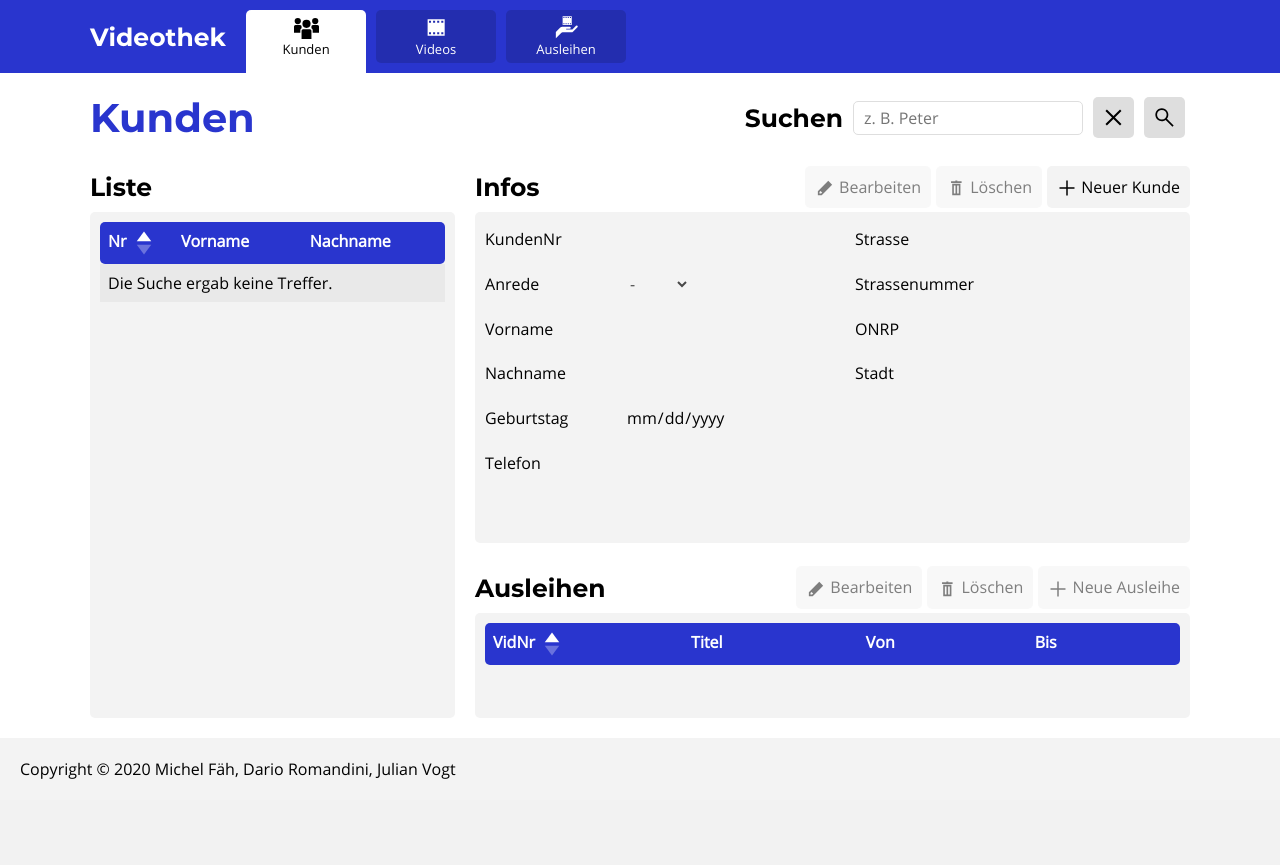
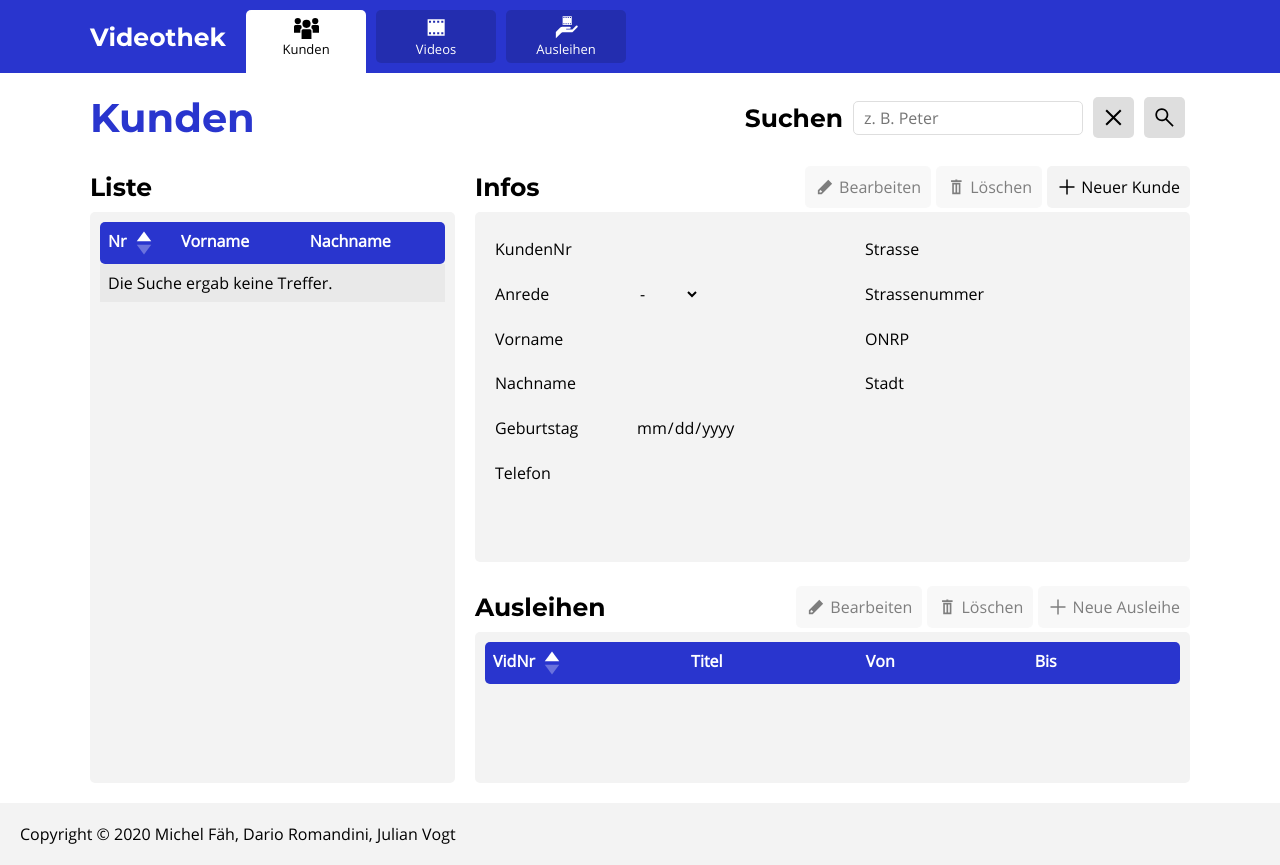
Before and after one commit to MFdesigns/videothek, a PHP site: page /views/CustomerView.php in a window 1280 px wide. Before the commit the page ends 779 px from the top, so only its background shows below. Run offline with PHP 8.4, Linux system fonts and the light colour scheme; the template is opened without the code that fills it, so the values that code supplies are empty.

Commit message:
Fixed styling

```diff
--- a/src/css/customer_style.css
+++ b/src/css/customer_style.css
@@ -78,6 +78,31 @@
   font-size: 16px;
 }
 
+.button {
+  border: none;
+  background-color: var(--almost-white);
+  padding: 10px 10px 10px 10px;
+  border-radius: 5px;
+}
+.button:hover:not(:disabled) {
+  cursor: pointer;
+  background-color: black;
+  color: white;
+}
+.button:hover:not(:disabled) > img {
+  filter: invert(100%);
+}
+.button:disabled {
+  opacity: 0.9;
+}
+
+.button > img {
+  height: 20px;
+  width: 20px;
+  vertical-align: middle;
+  margin: -4px 0 0 0;
+}
+
 .icon-button {
   background-color: var(--grey-color);
   border: none;
@@ -103,13 +128,12 @@
 body {
   display: grid;
   grid-template-columns: 1fr var(--page-width) 1fr;
-  grid-template-rows: auto 1fr auto;
+  grid-template-rows: auto auto auto;
   grid-template-areas:
   "header header  header"
   ".      main    ."
   "footer footer  footer"
   ;
-  height: 100vh;
 }
 
 header {
@@ -177,7 +201,8 @@ header {
 }
 
 main {
-  max-height: 100%;
+  min-height: calc(100vh - 90px);
+  max-height: calc(100vh - 90px);
   grid-area: main;
   display: grid;
   grid-template-columns: 1fr 65%;
@@ -244,20 +269,13 @@ main {
   height: 100%;
   width: 100%;
   padding: 10px;
+  justify-content: stretch;
 }
 
 /* Section action */
 
 .action-button {
-  border: none;
-  background-color: var(--almost-white);
-  padding: 10px 10px 10px 10px;
-  border-radius: 5px;
   margin: 0 0 0 5px;
-}
-.action-button:hover {
-  cursor: pointer;
-  background-color: var(--not-quite-white);
 }
 .action-button:disabled {
   opacity: 0.5;
@@ -267,21 +285,17 @@ main {
   background-color: var(--almost-white);
 }
 
-.action-button__icon {
-  height: 20px;
-  width: 20px;
-  vertical-align: middle;
-}
-
 /* Table */
 
 .table-scroll {
+  height: 100%;
   overflow-y: scroll;
 }
 
 .table {
   width: 100%;
   border-collapse: collapse;
+  position: relative;
 }
 
 .table th,
@@ -292,6 +306,7 @@ main {
 .table th {
   background-color: var(--accent-color);
   color: white;
+  position: sticky;
 }
 .table th:hover {
   cursor: pointer;
@@ -375,6 +390,7 @@ tbody tr:nth-child(odd) {
 .info-form {
   display: flex;
   flex-direction: column;
+  padding: 10px;
 }
 
 .info-form__inputs {
@@ -391,6 +407,7 @@ tbody tr:nth-child(odd) {
   ;
   row-gap: 10px;
   column-gap: 10px;
+  width: 100%;
 }
 
 .info-form__item {
--- a/src/views/CustomerView.php
+++ b/src/views/CustomerView.php
@@ -5,8 +5,21 @@
   <meta name="viewport" content="width=device-width, initial-scale=1.0">
   <meta name="author" content="Michel Fäh, Dario Romandini, Julian Vogt">
   <meta name="description" content="Videothek Management Seite">
+  <!-- Favicons -->
+  <link rel="apple-touch-icon" sizes="180x180" href="/res/icons/apple-touch-icon.png">
+  <link rel="icon" type="image/png" sizes="32x32" href="/res/icons/favicon-32x32.png">
+  <link rel="icon" type="image/png" sizes="16x16" href="/res/icons/favicon-16x16.png">
+  <link rel="manifest" href="/res/icons/site.webmanifest">
+  <link rel="mask-icon" href="/res/icons/safari-pinned-tab.svg" color="#2935ce">
+  <link rel="shortcut icon" href="/res/icons/favicon.ico">
+  <meta name="msapplication-TileColor" content="#2935ce">
+  <meta name="msapplication-config" content="/res/icons/browserconfig.xml">
+  <meta name="theme-color" content="#2935ce">
+  <!-- Title -->
   <title>Videothek | <?php echo $pageTitle; ?></title>
+  <!-- Stylesheets -->
   <link rel="stylesheet" href="/css/customer_style.css">
+  <!-- Scripts -->
   <script src="/js/customerScript.js" defer></script>
 </head>
 <body>
@@ -88,16 +101,16 @@
 
         <!-- Customer info action buttons -->
         <div id="info-action" class="section__action">
-          <button class="action-button text--dark" id="cust-edit-btn" type="button" disabled>
-            <img class="action-button__icon" src="/res/icons/edit_icon.svg" alt="Kunde editieren Icon">
+          <button class="action-button button text--dark" id="cust-edit-btn" type="button" disabled>
+            <img src="/res/icons/edit_icon.svg" alt="Kunde editieren Icon">
             Bearbeiten
           </button>
-          <button class="action-button text--dark" id="cust-delete-btn" type="button" disabled>
-            <img class="action-button__icon" src="/res/icons/delete_icon.svg" alt="Kunde löschen Icon">
+          <button class="action-button button text--dark" id="cust-delete-btn" type="button" disabled>
+            <img src="/res/icons/delete_icon.svg" alt="Kunde löschen Icon">
             Löschen
           </button>
-          <button class="action-button text--dark" id="cust-add-btn" type="button">
-            <img class="action-button__icon" src="/res/icons/add_icon.svg" alt="Kunde hinzufügen Icon">
+          <button class="action-button button text--dark" id="cust-add-btn" type="button">
+            <img src="/res/icons/add_icon.svg" alt="Kunde hinzufügen Icon">
             Neuer Kunde
           </button>
         </div>
@@ -165,12 +178,12 @@
           </div>
 
           <div id="info-context-action" class="info-form__action">
-            <button class="info-form__action-button text--dark" id="info-save-btn" type="submit">
-              <img src="/res/icons/save_icon.svg" alt="" class="info-form__action-button__icon">
+            <button class="info-form__action-button button text--dark" id="info-save-btn" type="submit">
+              <img src="/res/icons/save_icon.svg" alt="">
               Speichern
             </button>
-            <button class="info-form__action-button text--dark" id="info-cancel-btn" type="button">
-              <img src="/res/icons/cancel_icon.svg" alt="" class="info-form__action-button__icon">
+            <button class="info-form__action-button button text--dark" id="info-cancel-btn" type="button">
+              <img src="/res/icons/cancel_icon.svg" alt="">
               Abbrechen
             </button>
           </div>
@@ -186,16 +199,16 @@
 
         <!-- Customer info action buttons -->
         <div id="lend-action" class="section__action">
-          <button class="action-button text--dark" id="lend-edit-btn" type="button" disabled>
-            <img class="action-button__icon" src="/res/icons/edit_icon.svg" alt="Ausleihe editieren Icon">
+          <button class="action-button button text--dark" id="lend-edit-btn" type="button" disabled>
+            <img src="/res/icons/edit_icon.svg" alt="Ausleihe editieren Icon">
             Bearbeiten
           </button>
-          <button class="action-button text--dark" id="lend-delete-btn" type="button" disabled>
-            <img class="action-button__icon" src="/res/icons/delete_icon.svg" alt="Ausleihe löschen Icon">
+          <button class="action-button button text--dark" id="lend-delete-btn" type="button" disabled>
+            <img src="/res/icons/delete_icon.svg" alt="Ausleihe löschen Icon">
             Löschen
           </button>
-          <button class="action-button text--dark" id="lend-add-btn" type="button" disabled>
-            <img class="action-button__icon" src="/res/icons/add_icon.svg" alt="Ausleihe hinzufügen Icon">
+          <button class="action-button button text--dark" id="lend-add-btn" type="button" disabled>
+            <img src="/res/icons/add_icon.svg" alt="Ausleihe hinzufügen Icon">
             Neue Ausleihe
           </button>
         </div>
```
Also changed, not shown: other parts of src/css/customer_style.css (+11 -23 lines), src/res/icons/browserconfig.xml (added, +9 -0 lines), .htaccess, src/res/icons/android-chrome-192x192.png (added), src/res/icons/android-chrome-512x512.png (added), src/res/icons/apple-touch-icon.png (added), src/res/icons/favicon-16x16.png (added), src/res/icons/favicon-32x32.png (added), src/res/icons/favicon.ico (added), src/res/icons/favicon.svg (added), src/res/icons/mstile-144x144.png (added), src/res/icons/mstile-150x150.png (added), src/res/icons/mstile-310x150.png (added), src/res/icons/mstile-310x310.png (added), 3 more files.
